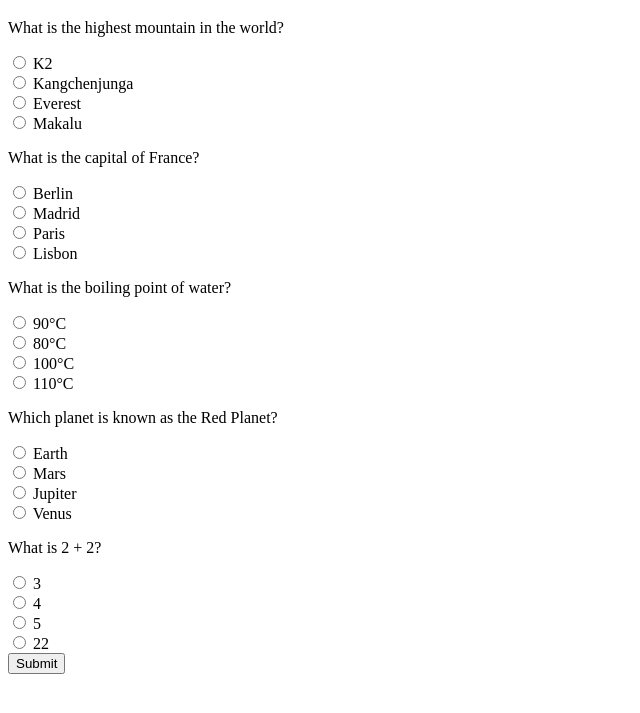
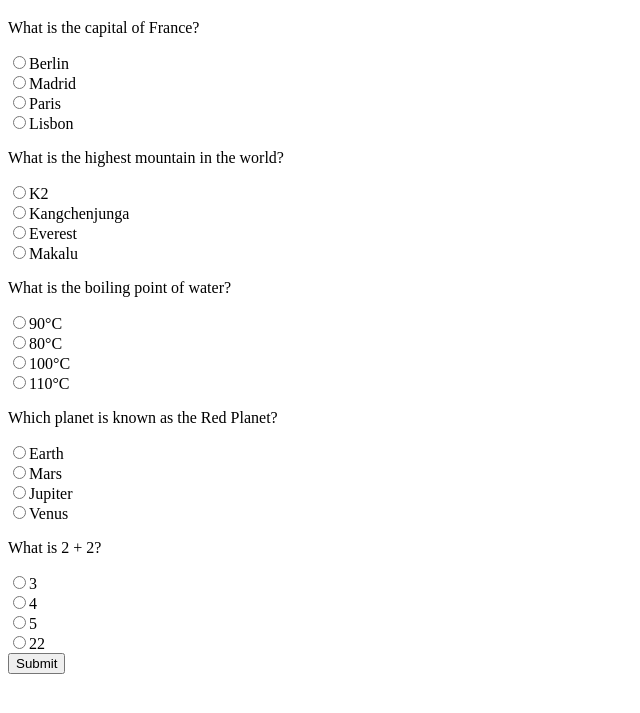
Before and after one commit to acciojob/quiz-with-session-Anandmohan7, a website: page main.html in a window 1280 px wide. Shown: the part 61-774 px from the top of the page, without its empty margins (0-640 px from the left). Drawn offline with Linux system fonts and the light colour scheme.

Commit message:
created a submission

```diff
--- a/script.js
+++ b/script.js
@@ -1,13 +1,13 @@
 const questions = [
+  {
+    question: "What is the capital of France?",
+    choices: ["Berlin", "Madrid", "Paris", "Lisbon"],
+    answer: "Paris"
+  },
   {
     question: "What is the highest mountain in the world?",
     choices: ["K2", "Kangchenjunga", "Everest", "Makalu"],
     answer: "Everest"
-  },
-  {
-    question: "What is the capital of France?",
-    choices: ["Berlin", "Madrid", "Paris", "Lisbon"],
-    answer: "Paris"
   },
   {
     question: "What is the boiling point of water?",
@@ -30,6 +30,7 @@ const questionsContainer = document.getElementById("questions");
 const scoreDisplay = document.getElementById("score");
 const submitButton = document.getElementById("submit");
 
+// Render the quiz
 function renderQuestions() {
   const progress = JSON.parse(sessionStorage.getItem("progress")) || {};
   questionsContainer.innerHTML = "";
@@ -44,16 +45,19 @@ function renderQuestions() {
 
       const label = document.createElement("label");
       label.setAttribute("for", inputId);
-      label.innerHTML = `
-        <input
-          type="radio"
-          name="q${index}"
-          id="${inputId}"
-          value="${choice}"
-          ${isChecked ? "checked" : ""}
-        />
-        ${choice}
-      `;
+
+      const radioInput = document.createElement("input");
+      radioInput.type = "radio";
+      radioInput.name = `q${index}`;
+      radioInput.id = inputId;
+      radioInput.value = choice;
+      if (isChecked) {
+        radioInput.setAttribute("checked", "true"); // Required for Cypress check
+      }
+
+      label.appendChild(radioInput);
+      label.appendChild(document.createTextNode(choice));
+
       questionDiv.appendChild(label);
       questionDiv.appendChild(document.createElement("br"));
     });
@@ -64,6 +68,7 @@ function renderQuestions() {
   attachListeners();
 }
 
+// Attach event listeners for tracking answers
 function attachListeners() {
   const radios = document.querySelectorAll("input[type='radio']");
   radios.forEach(radio => {
@@ -76,6 +81,7 @@ function attachListeners() {
   });
 }
 
+// Submit quiz logic
 function submitQuiz() {
   const progress = JSON.parse(sessionStorage.getItem("progress")) || {};
   let score = 0;
@@ -91,13 +97,19 @@ function submitQuiz() {
   localStorage.setItem("score", score);
 }
 
+// Restore score if it exists in localStorage
 function loadStoredScore() {
   const savedScore = localStorage.getItem("score");
   if (savedScore !== null) {
     scoreDisplay.textContent = `Your score is ${savedScore} out of 5.`;
+  } else {
+    scoreDisplay.textContent = "";
   }
 }
 
-// Initialize
+// Initial setup
 renderQuestions();
 loadStoredScore();
+
+// Event listener for submit button
+submitButton.addEventListener("click", submitQuiz);
```
Also changed, not shown: main.html (+2 -2 lines).
